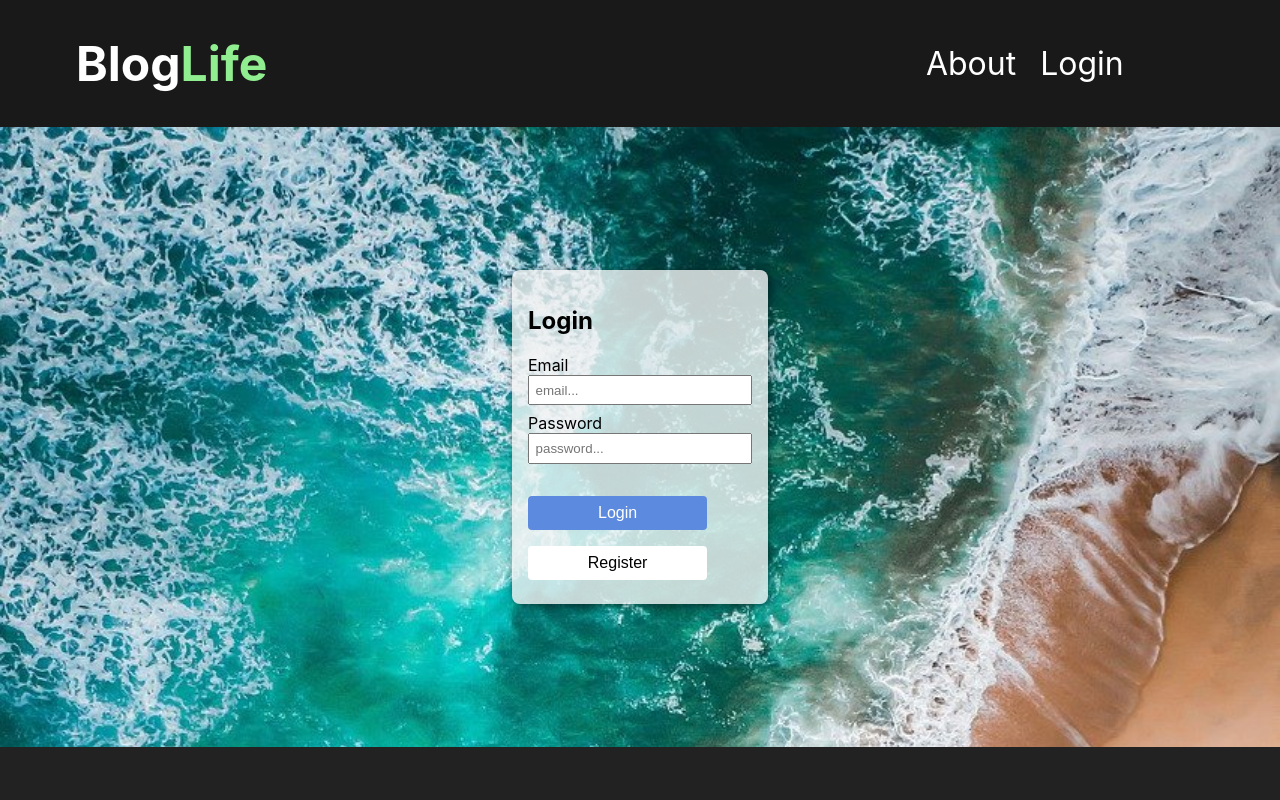
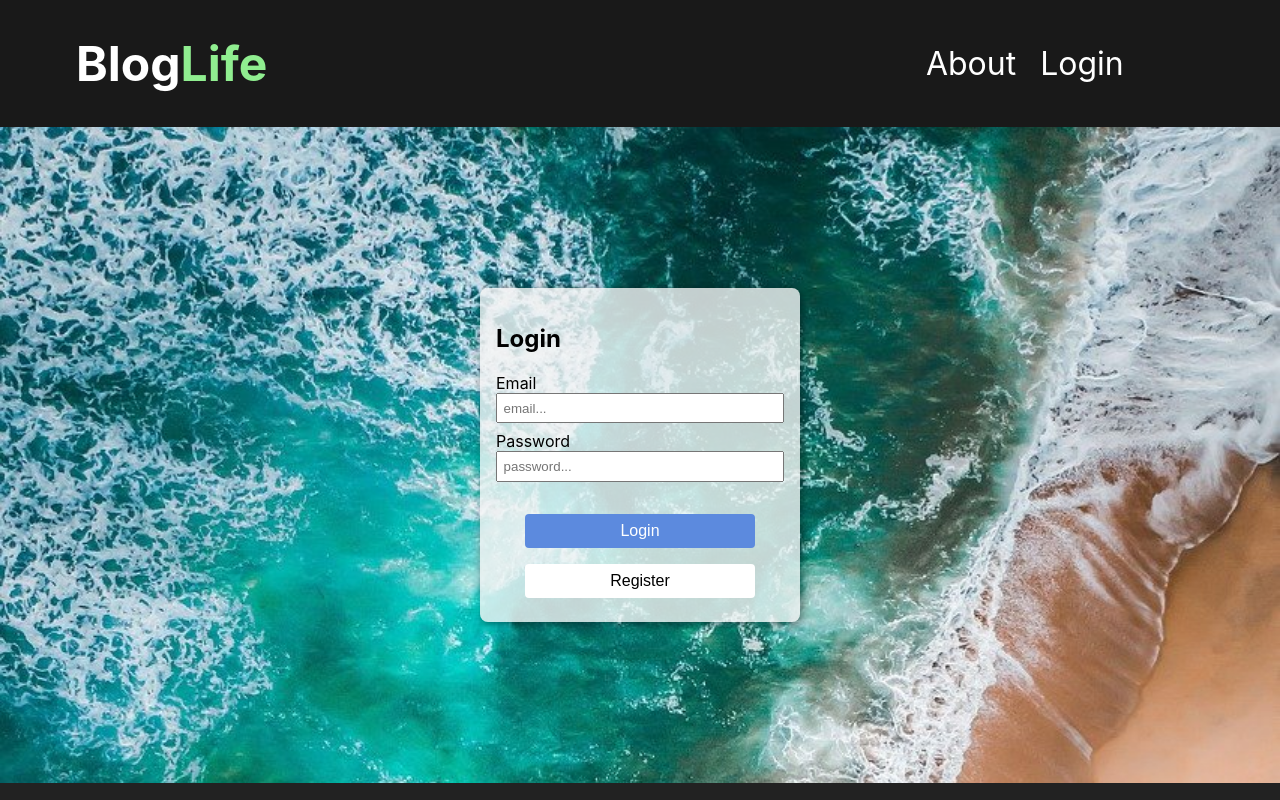
Before and after one commit to PaulBoar/BlogApp, a Next.js app: page /log-in in a window 1280 px wide. Built offline with nearby package versions, Linux system fonts and the light colour scheme; no server answers.

Commit message:
login sec styles improved

```diff
--- a/pages/log-in.module.css
+++ b/pages/log-in.module.css
@@ -5,7 +5,7 @@
  justify-content: center;
  align-items: center;
  background: #aaa;
- height: 77.5vh;
+ height: 80.25vh;
  background-image: url(../public/imgs/loginImage.jpg);
  background-repeat: no-repeat;
  background-size: cover;
@@ -42,7 +42,7 @@
  background-color:rgb(92, 138, 222);
  color: white;
  border: none;
- margin: .5rem 0;
+ margin: .5rem auto;
  font-size: 1rem;
  border-radius: 4px;
  cursor: pointer;
@@ -71,7 +71,7 @@
 }
 
 .welcome {
- height: 70%;
+ height: 50%;
  width: 80%;
  display:flex;
  flex-direction: column;
@@ -81,6 +81,10 @@
  color: #eee;
  padding: 2rem;
  border-radius: 6px;
+}
+
+.welcome h2 {
+ text-align: center;
 }
 
 .welcome a {
@@ -106,6 +110,9 @@
 }
 
 @media (min-width: 768px) {
+ .container {
+  height: 82vh;
+ }
  .box {
   min-width: 40%;
  }
@@ -120,12 +127,18 @@
   padding: .75rem;
  }
 }
+
 @media (min-width: 1024px) {
  .box {
-  min-width: 20%;
+  min-width: 40%;
  }
  .welcome {
   height: 40%;
   width: 30%;
  }
 }
+@media (min-width: 1260px) {
+ .box {
+  min-width: 25%;
+ }
+}
```
